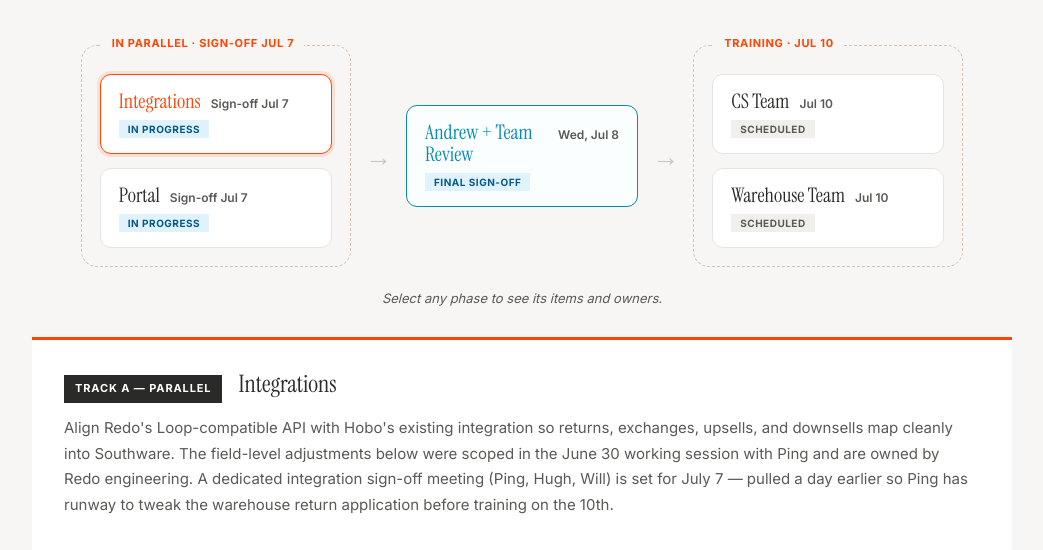
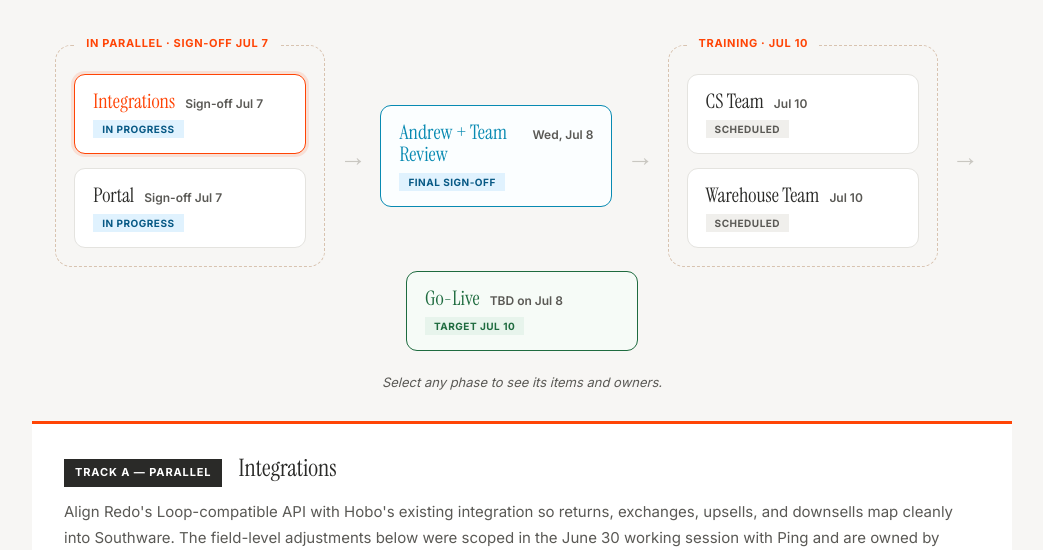
Before and after one commit to hughrobertsredo/hobo-implementation-plan, a plain HTML site: page index.html in a window 1280 px wide. Shown: the part 216-766 px from the top of the page, without its empty margins (118-1161 px from the left). Drawn offline with Linux system fonts and the light colour scheme.

Commit message:
Update index.html

```diff
--- a/index.html
+++ b/index.html
@@ -96,6 +96,13 @@
   .sync-card { border-color: var(--blue); background: #FBFEFF; }
   .sync-card.active { border-color: var(--blue); box-shadow: 0 0 0 3px rgba(8,138,178,.14); }
   .sync-card .nc-title { color: var(--blue); }
+
+  .nc-status.target { background: var(--green-bg); color: var(--green-text); }
+  .golive-card { border-color: var(--green-text); background: #F6FBF7; }
+  .golive-card.active { border-color: var(--green-text); box-shadow: 0 0 0 3px rgba(30,107,63,.16); }
+  .golive-card .nc-title { color: var(--green-text); }
+  .panel.golive { border-top-color: var(--green-text); }
+  .panel.golive .panel-step { background: var(--green-text); }
 
   .arrow { color: #C9C7C1; font-size: 1.7rem; padding: 0 10px; flex-shrink: 0; line-height: 1; }
 
@@ -207,6 +214,11 @@
           <span class="nc-status scheduled">Scheduled</span>
         </button>
       </div>
+      <span class="arrow">&rarr;</span>
+      <button class="node-card golive-card" data-idx="5">
+        <div class="nc-top"><span class="nc-title">Go-Live</span><span class="nc-date">TBD on Jul 8</span></div>
+        <span class="nc-status target">Target Jul 10</span>
+      </button>
     </div>
     <p class="flow-hint">Select any phase to see its items and owners.</p>
 
@@ -228,7 +240,7 @@
           <tr><td><strong>Warehouse application tweak</strong></td><td class="secondary">Integrations</td><td class="secondary">Ping Bu</td><td>July 8–9</td></tr>
           <tr><td><strong>CS Team Training</strong></td><td class="secondary">Training</td><td class="secondary">Alexis Smith / Carole Van Over</td><td><strong>July 10</strong></td></tr>
           <tr><td><strong>Warehouse Team Training</strong></td><td class="secondary">Training</td><td class="secondary">Alexis Smith / Carole Van Over</td><td><strong>July 10</strong></td></tr>
-          <tr class="highlight-row"><td><strong>Revised Go-Live</strong></td><td class="secondary">Post-training</td><td class="secondary">Redo + Hobo</td><td><span style="color:var(--tbd-text);font-weight:600;">TBD on team sync July 8</span></td></tr>
+          <tr class="highlight-row"><td><strong>Revised Go-Live</strong></td><td class="secondary">Post-training</td><td class="secondary">Redo + Hobo</td><td><span style="color:var(--tbd-text);font-weight:600;">TBD on team sync July 8</span> <span class="secondary">· target Jul 10</span></td></tr>
           <tr><td><strong>Parallel Run (Loop + Redo)</strong></td><td class="secondary">Post-launch</td><td class="secondary">Carole Van Over / Alexis Smith</td><td>2–3 weeks after go-live</td></tr>
           <tr><td><strong>Loop Contract Sunset</strong></td><td class="secondary">Final cutover</td><td class="secondary">Hobo</td><td>August 1</td></tr>
         </tbody>
@@ -338,6 +350,22 @@
       { t: "Exchanges" }
     ],
     note: "Depends on Ping completing the warehouse application tweak (July 8–9). Includes written and video documentation for reference and future team members."
+  },
+  {
+    key: "golive", kind: "golive", step: "Launch", title: "Go-Live",
+    objective: "The official go-live date is confirmed at the July 8 review. Based on the current plan — trainings on July 10 — the working target is to go live on July 10, running Loop and Redo in parallel for 2–3 weeks before the Loop sunset on August 1.",
+    meta: [
+      { label: "Owners", value: "Redo + Hobo", sub: "" },
+      { label: "Confirmed On", value: "<span class='date'>July 8, 2026</span> <span class='sub'>— at the team review</span>" },
+      { label: "Working Target", value: "<span class='date'>July 10, 2026</span> <span class='sub'>— after trainings, pending sign-off</span>" }
+    ],
+    items: [
+      { t: "Confirm the official go-live date at the July 8 review", owner: "Hugh Roberts / Andrew Greenberg" },
+      { t: "Go live — working target July 10, once CS and warehouse trainings are done", owner: "Redo + Hobo" },
+      { t: "Run Loop + Redo in parallel for 2–3 weeks", owner: "Carole Van Over / Alexis Smith" },
+      { t: "Loop contract sunset", owner: "Hobo", due: "Aug 1" }
+    ],
+    note: "Officially TBD until the July 8 review; the working target is July 10 once both trainings are complete."
   }
 ];
 
@@ -354,6 +382,8 @@
   flowEl.querySelectorAll(".node-card").forEach(n => n.classList.toggle("active", +n.dataset.idx === i));
   const p = phases[i];
   const isSync = p.kind === "sync";
+  const panelClass = p.kind === "sync" ? " sync" : p.kind === "golive" ? " golive" : "";
+  const listLabel = isSync ? "Agenda &amp; confirmations" : p.kind === "golive" ? "Launch steps" : "Items to cover &amp; owners";
   const meta = p.meta.map(m =>
     `<div class="meta-cell"><div class="meta-label">${m.label}</div>` +
     `<div class="meta-value">${m.value}${m.sub ? `<br><span class="sub">${m.sub}</span>` : ""}</div></div>`
@@ -368,11 +398,11 @@
       `<div>${it.t}${badge}${ownerLine}</div></li>`;
   }).join("");
   panelEl.innerHTML =
-    `<div class="panel${isSync ? " sync" : ""}">` +
+    `<div class="panel${panelClass}">` +
       `<div class="panel-head"><span class="panel-step">${p.step}</span><h3>${p.title}</h3></div>` +
       `<p class="panel-objective">${p.objective}</p>` +
       `<div class="panel-meta">${meta}</div>` +
-      `<div class="checklist-wrap"><div class="checklist-label">${isSync ? "Agenda &amp; confirmations" : "Items to cover &amp; owners"}</div>` +
+      `<div class="checklist-wrap"><div class="checklist-label">${listLabel}</div>` +
         `<ul class="checklist">${items}</ul></div>` +
       `<p class="panel-note">${p.note}</p>` +
     `</div>`;
```
